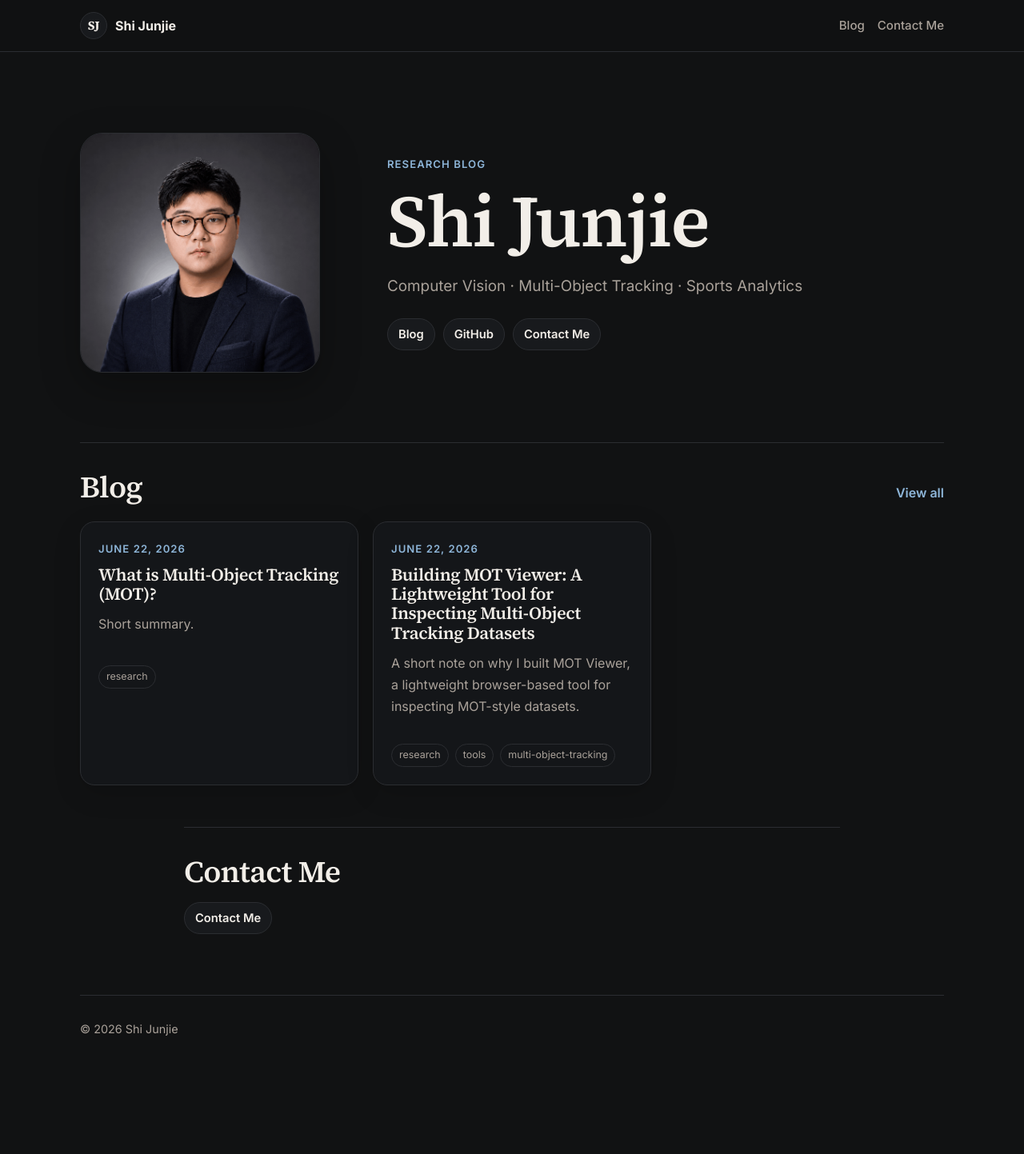
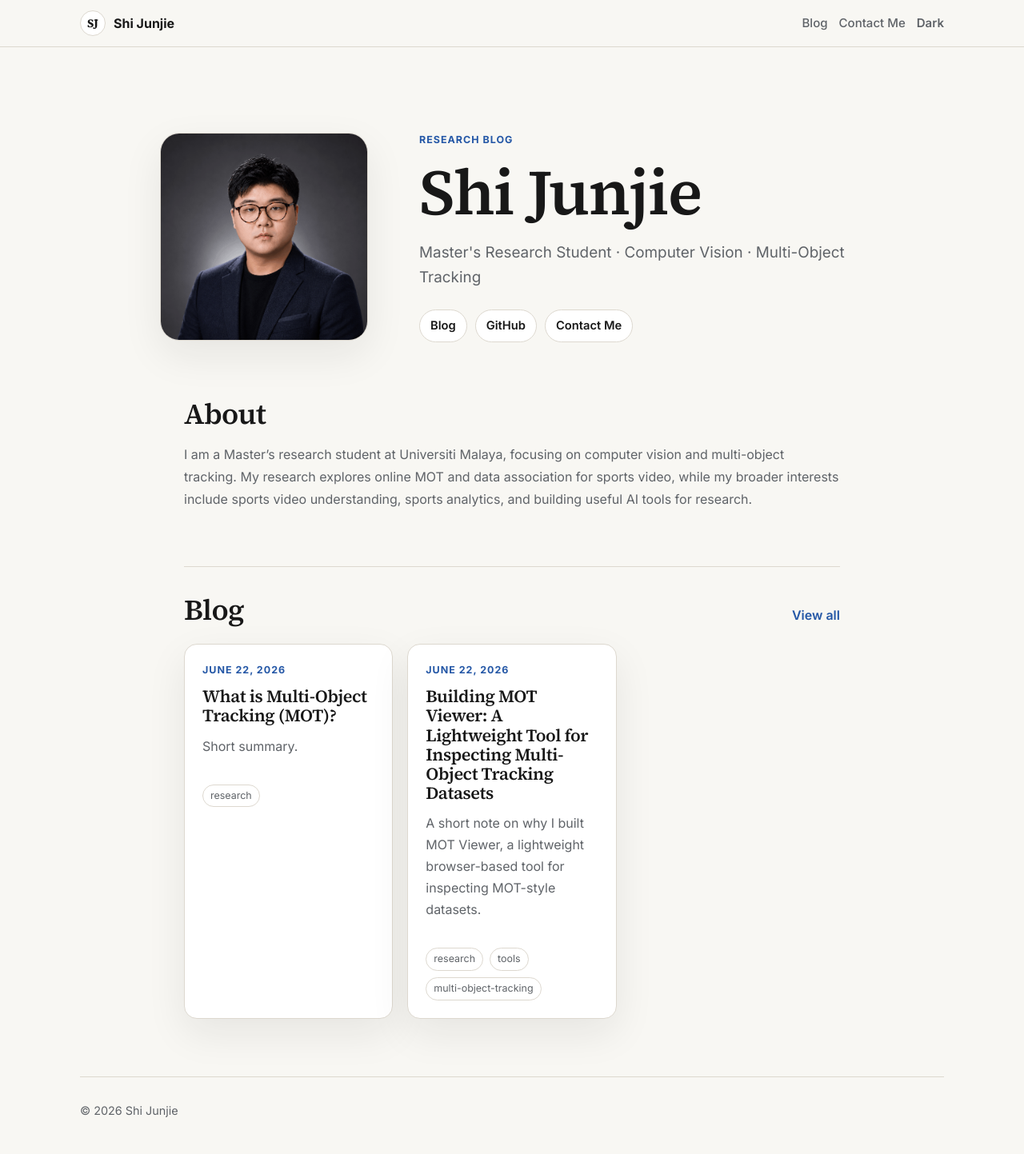
Before and after one commit to shijunjie07/shijunjie07.github.io, a Jekyll site: the page built from index.html, in a window 1280 px wide. Shown: the whole page at 80% size. Built offline with Jekyll 4.4.1, drawn with Linux system fonts in a browser that asks for light colours; before the commit the page ends 1341 px from its top, so only the background shows below that.

Commit message:
Refine homepage layout and add light dark theme

```diff
--- a/_includes/header.html
+++ b/_includes/header.html
@@ -8,6 +8,9 @@
     <div class="nav-links">
       <a href="{{ '/blog/' | relative_url }}">Blog</a>
       <a href="{{ '/contact/' | relative_url }}">Contact Me</a>
+      <button class="theme-toggle" type="button" data-theme-toggle aria-label="Toggle color theme">
+        <span data-theme-toggle-label>Dark</span>
+      </button>
     </div>
   </nav>
 </header>
--- a/_layouts/default.html
+++ b/_layouts/default.html
@@ -1,5 +1,5 @@
 <!DOCTYPE html>
-<html lang="{{ site.lang | default: 'en' }}">
+<html lang="{{ site.lang | default: 'en' }}" data-theme="light">
 <head>
   <meta charset="UTF-8" />
   <meta name="viewport" content="width=device-width, initial-scale=1.0" />
@@ -19,5 +19,6 @@
     </div>
   </main>
   {% include footer.html %}
+  <script src="{{ '/assets/js/script.js' | relative_url }}"></script>
 </body>
 </html>
--- a/assets/css/styles.css
+++ b/assets/css/styles.css
@@ -1,15 +1,35 @@
 :root {
-  --bg: #111213;
-  --panel: #181a1d;
-  --panel-soft: #141619;
-  --text: #f2eee8;
-  --muted: #aaa29a;
-  --line: #2b2d31;
-  --accent: #8eb6d9;
-  --accent-soft: rgba(142, 182, 217, 0.14);
-  --shadow: 0 18px 50px rgba(0, 0, 0, 0.28);
+  --bg: #f8f7f3;
+  --surface: #ffffff;
+  --surface-soft: #f1efe9;
+  --text: #181818;
+  --muted-text: #5f6368;
+  --border: #ddd8cf;
+  --accent: #2457a6;
+  --accent-soft: rgba(36, 87, 166, 0.1);
+  --code-bg: #eeebe3;
+  --code-text: #7a3f00;
+  --pre-bg: #20242a;
+  --pre-text: #f6f8fa;
+  --shadow: 0 18px 50px rgba(31, 31, 31, 0.08);
   --max-width: 1080px;
   --content-width: 820px;
+}
+
+[data-theme="dark"] {
+  --bg: #101112;
+  --surface: #151719;
+  --surface-soft: #1c1f22;
+  --text: #f2efe7;
+  --muted-text: #b8b1a6;
+  --border: #2a2d31;
+  --accent: #8ab4ff;
+  --accent-soft: rgba(138, 180, 255, 0.12);
+  --code-bg: #1c1f22;
+  --code-text: #ffd89a;
+  --pre-bg: #0b0c0d;
+  --pre-text: #f2efe7;
+  --shadow: 0 18px 50px rgba(0, 0, 0, 0.28);
 }
 
 * {
@@ -54,8 +74,8 @@ a:hover {
 }
 
 .site-header {
-  border-bottom: 1px solid var(--line);
-  background: rgba(17, 18, 19, 0.92);
+  border-bottom: 1px solid var(--border);
+  background: var(--bg);
   backdrop-filter: blur(14px);
 }
 
@@ -67,7 +87,7 @@ a:hover {
 }
 
 .navbar {
-  min-height: 64px;
+  min-height: 58px;
   display: flex;
   align-items: center;
   justify-content: space-between;
@@ -78,20 +98,21 @@ a:hover {
   display: inline-flex;
   align-items: center;
   gap: 10px;
+  color: var(--text);
   font-weight: 700;
 }
 
 .brand-mark {
-  width: 34px;
-  height: 34px;
+  width: 32px;
+  height: 32px;
   display: grid;
   place-items: center;
-  border: 1px solid var(--line);
+  border: 1px solid var(--border);
   border-radius: 50%;
-  background: var(--panel);
+  background: var(--surface);
   color: var(--text);
   font-family: "Source Serif 4", Georgia, serif;
-  font-size: 0.95rem;
+  font-size: 0.9rem;
   font-weight: 700;
 }
 
@@ -104,42 +125,56 @@ a:hover {
   align-items: center;
   justify-content: flex-end;
   flex-wrap: wrap;
-  gap: 16px;
-  color: var(--muted);
+  gap: 14px;
+  color: var(--muted-text);
   font-size: 0.94rem;
   font-weight: 500;
 }
 
-.nav-links a {
+.nav-links a,
+.theme-toggle {
   padding: 6px 0;
 }
 
-.content-shell {
-  padding: 58px 0 76px;
+.theme-toggle {
+  border: 0;
+  background: transparent;
+  color: var(--muted-text);
+  cursor: pointer;
+  font: inherit;
+  font-weight: 600;
 }
 
-.profile-hero {
-  min-height: 430px;
+.theme-toggle:hover {
+  color: var(--accent);
+}
+
+.content-shell {
+  padding: 50px 0 72px;
+}
+
+.hero {
+  max-width: 880px;
+  margin: 56px auto 70px;
   display: grid;
-  grid-template-columns: minmax(220px, 300px) minmax(0, 1fr);
-  gap: clamp(34px, 7vw, 84px);
+  grid-template-columns: minmax(200px, 260px) minmax(0, 1fr);
+  gap: clamp(34px, 7vw, 64px);
   align-items: center;
-  padding: 26px 0 70px;
 }
 
 .profile-photo {
-  width: clamp(220px, 28vw, 300px);
-  aspect-ratio: 1;
+  width: clamp(200px, 24vw, 260px);
+  height: clamp(200px, 24vw, 260px);
   overflow: hidden;
   display: grid;
   place-items: center;
-  border: 1px solid var(--line);
-  border-radius: 28px;
-  background: var(--panel);
+  border: 1px solid var(--border);
+  border-radius: 24px;
+  background: var(--surface);
   box-shadow: var(--shadow);
   color: var(--accent);
   font-family: "Source Serif 4", Georgia, serif;
-  font-size: 4rem;
+  font-size: 3.4rem;
   font-weight: 700;
 }
 
@@ -154,8 +189,8 @@ a:hover {
 .post-meta {
   margin: 0 0 10px;
   color: var(--accent);
-  font-size: 0.82rem;
-  font-weight: 600;
+  font-size: 0.78rem;
+  font-weight: 700;
   letter-spacing: 0.08em;
   text-transform: uppercase;
 }
@@ -170,6 +205,7 @@ p {
 h1,
 h2,
 h3 {
+  color: var(--text);
   font-family: "Source Serif 4", Georgia, serif;
   font-weight: 600;
   letter-spacing: -0.02em;
@@ -178,12 +214,12 @@ h3 {
 
 h1 {
   margin-bottom: 14px;
-  font-size: clamp(3.2rem, 8vw, 5.7rem);
+  font-size: clamp(3rem, 7vw, 5rem);
 }
 
 h2 {
   margin-bottom: 16px;
-  font-size: clamp(1.8rem, 4vw, 2.35rem);
+  font-size: clamp(1.7rem, 4vw, 2.25rem);
 }
 
 h3 {
@@ -194,7 +230,7 @@ h3 {
 .lead {
   max-width: 560px;
   margin-bottom: 24px;
-  color: var(--muted);
+  color: var(--muted-text);
   font-size: clamp(1.02rem, 2vw, 1.18rem);
 }
 
@@ -207,45 +243,43 @@ h3 {
 .button {
   display: inline-flex;
   align-items: center;
-  gap: 8px;
   min-height: 38px;
   padding: 7px 13px;
-  border: 1px solid var(--line);
+  border: 1px solid var(--border);
   border-radius: 999px;
-  background: var(--panel);
+  background: var(--surface);
   color: var(--text);
   font-size: 0.92rem;
   font-weight: 600;
 }
 
 .button:hover {
-  border-color: rgba(142, 182, 217, 0.5);
+  border-color: var(--accent);
   background: var(--accent-soft);
 }
 
-.button span {
-  color: var(--muted);
-  font-size: 0.76rem;
-  font-weight: 500;
-}
-
+.about-section,
 .home-section,
 .page-header,
 .page-content,
 .post {
-  max-width: var(--max-width);
+  max-width: var(--content-width);
   margin-left: auto;
   margin-right: auto;
 }
 
-.home-section {
-  padding: 34px 0 52px;
-  border-top: 1px solid var(--line);
+.about-section {
+  margin-bottom: 70px;
 }
 
-.contact-section {
-  max-width: var(--content-width);
-  padding-bottom: 0;
+.about-section p {
+  color: var(--muted-text);
+  line-height: 1.75;
+}
+
+.home-section {
+  padding-top: 34px;
+  border-top: 1px solid var(--border);
 }
 
 .section-heading {
@@ -270,7 +304,7 @@ h3 {
 
 .muted,
 .empty-message {
-  color: var(--muted);
+  color: var(--muted-text);
 }
 
 .contact-list {
@@ -279,24 +313,30 @@ h3 {
   max-width: 680px;
 }
 
+.contact-card,
+.post-card {
+  border: 1px solid var(--border);
+  border-radius: 16px;
+  background: var(--surface);
+  box-shadow: var(--shadow);
+}
+
 .contact-card {
   display: grid;
   gap: 6px;
   padding: 18px 20px;
-  border: 1px solid var(--line);
-  border-radius: 16px;
-  background: var(--panel-soft);
 }
 
-.contact-card:hover {
-  border-color: rgba(142, 182, 217, 0.44);
-  background: var(--panel);
+.contact-card:hover,
+.post-card:hover {
+  border-color: var(--accent);
+  background: var(--surface-soft);
 }
 
 .contact-label {
-  color: var(--muted);
+  color: var(--muted-text);
   font-size: 0.82rem;
-  font-weight: 600;
+  font-weight: 700;
   letter-spacing: 0.08em;
   text-transform: uppercase;
 }
@@ -313,20 +353,15 @@ h3 {
 }
 
 .page-header {
-  max-width: var(--content-width);
   padding-bottom: 28px;
 }
 
 .page-header h1,
 .post-header h1 {
-  font-size: clamp(2.5rem, 6vw, 4.3rem);
+  font-size: clamp(2.5rem, 6vw, 4.2rem);
 }
 
 .page-content {
-  padding-top: 10px;
-}
-
-.blog-grid {
   padding-top: 10px;
 }
 
@@ -336,24 +371,19 @@ h3 {
   gap: 18px;
 }
 
+.blog-grid {
+  padding-top: 10px;
+}
+
 .post-card {
-  min-height: 230px;
-  border: 1px solid var(--line);
-  border-radius: 18px;
-  background: var(--panel-soft);
-  box-shadow: 0 10px 35px rgba(0, 0, 0, 0.14);
+  min-height: 220px;
 }
 
 .post-card-link {
-  min-height: 230px;
+  min-height: 220px;
   display: flex;
   flex-direction: column;
   padding: 22px;
-}
-
-.post-card:hover {
-  border-color: rgba(142, 182, 217, 0.44);
-  background: var(--panel);
 }
 
 .post-card h2,
@@ -362,7 +392,7 @@ h3 {
 }
 
 .post-card p {
-  color: var(--muted);
+  color: var(--muted-text);
 }
 
 .post-card .post-meta {
@@ -379,19 +409,15 @@ h3 {
 
 .tag-list span {
   padding: 3px 9px;
-  border: 1px solid var(--line);
+  border: 1px solid var(--border);
   border-radius: 999px;
-  color: var(--muted);
+  color: var(--muted-text);
   font-size: 0.78rem;
-}
-
-.post {
-  max-width: var(--content-width);
 }
 
 .post-header {
   padding-bottom: 30px;
-  border-bottom: 1px solid var(--line);
+  border-bottom: 1px solid var(--border);
 }
 
 .back-link {
@@ -402,13 +428,13 @@ h3 {
 
 .post-summary {
   margin-top: 20px;
-  color: var(--muted);
+  color: var(--muted-text);
   font-size: 1.06rem;
 }
 
 .post-content {
   padding-top: 34px;
-  color: #e6e0d8;
+  color: var(--text);
   font-size: 1.04rem;
 }
 
@@ -416,7 +442,6 @@ h3 {
 .post-content h3 {
   margin-top: 2em;
   margin-bottom: 0.55em;
-  color: var(--text);
 }
 
 .post-content p,
@@ -441,27 +466,27 @@ h3 {
 
 .post-content figcaption {
   margin-top: 8px;
-  color: var(--muted);
+  color: var(--muted-text);
   font-size: 0.92rem;
   text-align: center;
 }
 
 .post-content code {
   padding: 0.12em 0.28em;
-  border: 1px solid var(--line);
+  border: 1px solid var(--border);
   border-radius: 5px;
-  background: var(--panel);
-  color: #f5d7a6;
+  background: var(--code-bg);
+  color: var(--code-text);
   font-size: 0.92em;
 }
 
 .post-content pre {
   overflow-x: auto;
   padding: 16px;
-  border: 1px solid var(--line);
+  border: 1px solid var(--border);
   border-radius: 12px;
-  background: #0b0c0d;
-  color: #f2eee8;
+  background: var(--pre-bg);
+  color: var(--pre-text);
 }
 
 .post-content pre code {
@@ -475,7 +500,7 @@ h3 {
   margin-left: 0;
   padding-left: 18px;
   border-left: 3px solid var(--accent);
-  color: var(--muted);
+  color: var(--muted-text);
 }
 
 .post-back {
@@ -484,8 +509,8 @@ h3 {
 
 .site-footer {
   padding: 30px 0 42px;
-  border-top: 1px solid var(--line);
-  color: var(--muted);
+  border-top: 1px solid var(--border);
+  color: var(--muted-text);
   font-size: 0.9rem;
 }
 
@@ -499,23 +524,30 @@ h3 {
   }
 }
 
-@media (max-width: 760px) {
+@media (max-width: 720px) {
   .navbar {
     min-height: auto;
     align-items: flex-start;
-    padding: 16px 0;
+    padding: 14px 0;
   }
 
-  .profile-hero {
-    min-height: 0;
+  .hero {
     grid-template-columns: 1fr;
-    padding-top: 10px;
-    padding-bottom: 48px;
+    gap: 32px;
+    margin-top: 42px;
+    margin-bottom: 58px;
+    text-align: center;
   }
 
   .profile-photo {
-    width: min(74vw, 260px);
-    border-radius: 24px;
+    width: 180px;
+    height: 180px;
+    margin: 0 auto;
+  }
+
+  .button-row,
+  .nav-links {
+    justify-content: center;
   }
 
   .section-heading {
@@ -538,15 +570,15 @@ h3 {
   }
 
   .nav-links {
-    gap: 14px;
+    gap: 12px;
   }
 
   .content-shell {
-    padding-top: 36px;
+    padding-top: 34px;
   }
 
   h1 {
-    font-size: 2.85rem;
+    font-size: 2.8rem;
   }
 
   .post-grid,
--- /dev/null
+++ b/assets/js/script.js
@@ -0,0 +1,41 @@
+(function () {
+  const root = document.documentElement;
+  const toggle = document.querySelector("[data-theme-toggle]");
+  const label = document.querySelector("[data-theme-toggle-label]");
+
+  function getSavedTheme() {
+    try {
+      return localStorage.getItem("theme") || "light";
+    } catch (error) {
+      return "light";
+    }
+  }
+
+  function saveTheme(theme) {
+    try {
+      localStorage.setItem("theme", theme);
+    } catch (error) {
+      // Ignore storage errors; the visible theme can still be applied.
+    }
+  }
+
+  function applyTheme(theme) {
+    const nextTheme = theme === "dark" ? "dark" : "light";
+    root.setAttribute("data-theme", nextTheme);
+    saveTheme(nextTheme);
+
+    if (label) {
+      label.textContent = nextTheme === "dark" ? "Light" : "Dark";
+    }
+  }
+
+  applyTheme(getSavedTheme());
+
+  if (toggle) {
+    toggle.addEventListener("click", function () {
+      const currentTheme = root.getAttribute("data-theme") || "light";
+      const nextTheme = currentTheme === "dark" ? "light" : "dark";
+      applyTheme(nextTheme);
+    });
+  }
+})();
--- a/contact.html
+++ b/contact.html
@@ -6,7 +6,7 @@ permalink: /contact/
 <div class="contact-list" aria-label="Contact methods">
   <article class="contact-card">
     <span class="contact-label">Email</span>
-    <a href="mailto:shijunja@gmail.com">shijunja@gmail.com</a>
+    <a href="mailto:shijunja@yahoo.com">shijunja@yahoo.com</a>
   </article>
 
   <article class="contact-card">
@@ -16,11 +16,11 @@ permalink: /contact/
 
   <article class="contact-card">
     <span class="contact-label">Medium</span>
-    <a href="https://medium.com/@YOUR_MEDIUM_USERNAME" target="_blank" rel="noopener noreferrer">Medium</a>
+    <a href="https://medium.com/@shijunjie" target="_blank" rel="noopener noreferrer">medium.com/@shijunjie</a>
   </article>
 
   <article class="contact-card">
     <span class="contact-label">Instagram</span>
-    <a href="https://www.instagram.com/YOUR_INSTAGRAM_USERNAME" target="_blank" rel="noopener noreferrer">Instagram</a>
+    <a href="https://www.instagram.com/junjaphoto/" target="_blank" rel="noopener noreferrer">instagram.com/junjaphoto</a>
   </article>
 </div>
--- a/index.html
+++ b/index.html
@@ -3,7 +3,7 @@ layout: default
 title: Home
 description: Minimal personal research blog of Shi Junjie.
 ---
-<section class="profile-hero">
+<section class="hero">
   <div class="profile-photo" aria-hidden="true">
     {% assign profile_jpg_path = '/assets/img/profile.jpg' %}
     {% assign profile_png_path = '/assets/img/profile.png' %}
@@ -21,13 +21,18 @@ description: Minimal personal research blog of Shi Junjie.
   <div class="profile-intro">
     <p class="eyebrow">Research Blog</p>
     <h1>Shi Junjie</h1>
-    <p class="lead">Computer Vision · Multi-Object Tracking · Sports Analytics</p>
+    <p class="lead">Master's Research Student · Computer Vision · Multi-Object Tracking</p>
     <div class="button-row" aria-label="Profile links">
       <a class="button" href="{{ '/blog/' | relative_url }}">Blog</a>
       <a class="button" href="https://github.com/shijunjie07">GitHub</a>
       <a class="button" href="{{ '/contact/' | relative_url }}">Contact Me</a>
     </div>
   </div>
+</section>
+
+<section class="about-section">
+  <h2>About</h2>
+  <p>I am a Master’s research student at Universiti Malaya, focusing on computer vision and multi-object tracking. My research explores online MOT and data association for sports video, while my broader interests include sports video understanding, sports analytics, and building useful AI tools for research.</p>
 </section>
 
 <section class="home-section" id="blog">
@@ -38,7 +43,7 @@ description: Minimal personal research blog of Shi Junjie.
 
   {% if site.posts.size > 0 %}
     <div class="post-grid">
-      {% for post in site.posts %}
+      {% for post in site.posts limit:6 %}
         <article class="post-card">
           <a class="post-card-link" href="{{ post.url | relative_url }}" aria-label="Read {{ post.title }}">
             <p class="post-meta">{{ post.date | date: "%B %-d, %Y" }}</p>
@@ -61,10 +66,3 @@ description: Minimal personal research blog of Shi Junjie.
     <p class="empty-message">No published posts yet.</p>
   {% endif %}
 </section>
-
-<section class="home-section contact-section">
-  <h2>Contact Me</h2>
-  <div class="button-row" aria-label="Contact links">
-    <a class="button" href="{{ '/contact/' | relative_url }}">Contact Me</a>
-  </div>
-</section>
```
